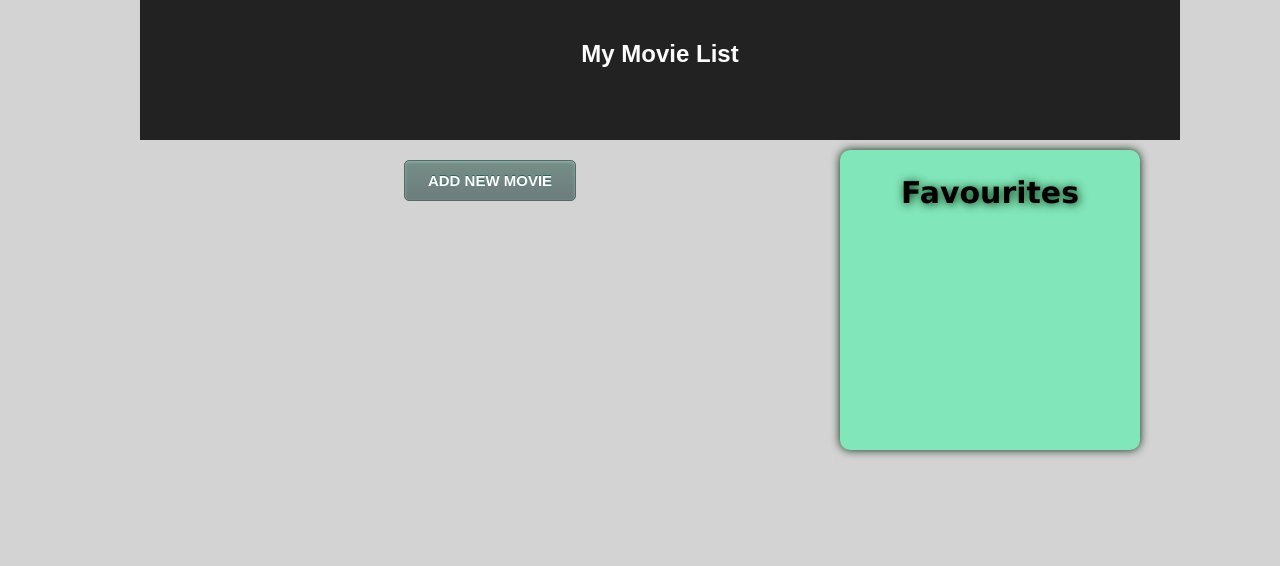
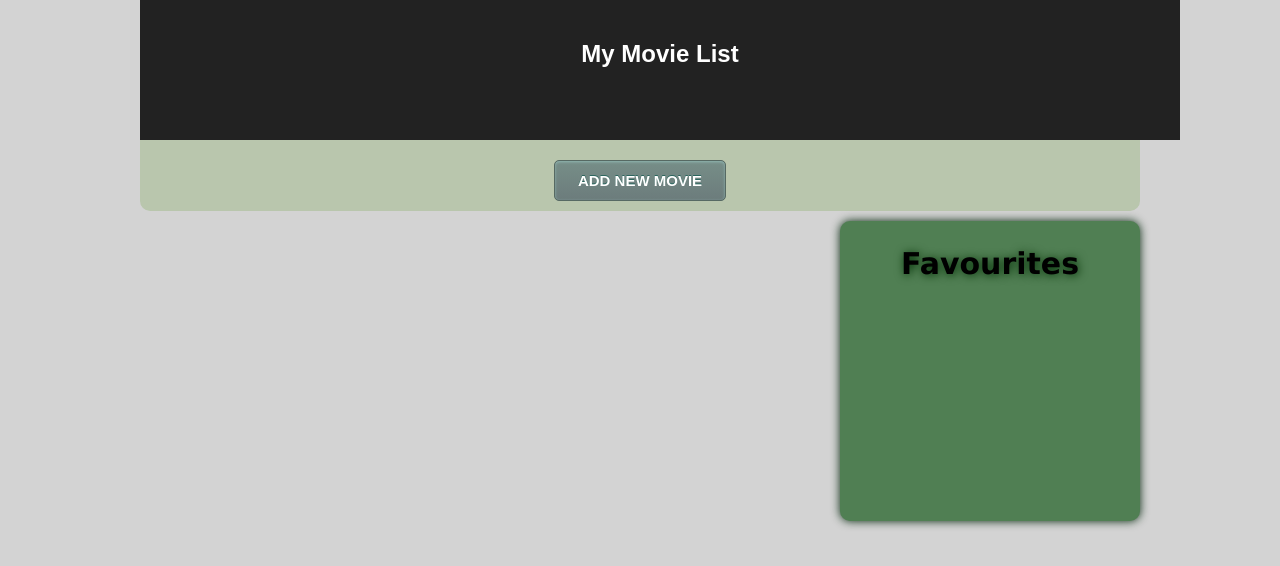
Before and after one commit to globant-ui-rosario/ruggero-nardi_rosario-web-ui-bootcamp-05-2017, a React (Create React App) app in the folder 05-UI-ReactJS/movies-exercise/: page / in a window 1280 px wide. Shown: the top 566 px of the page. Built offline with nearby package versions, Linux system fonts and the light colour scheme.

Commit message:
small changes to structure and styles

```diff
--- a/05-UI-ReactJS/movies-exercise/src/components/MovieList.js
+++ b/05-UI-ReactJS/movies-exercise/src/components/MovieList.js
@@ -36,36 +36,38 @@ class MovieList extends Component {
     };
     this.setState({ movieList: movieList });
   }
-  addToFavouriteList(index){
+  addToFavouriteList(index) {
     let movieList = this.state.movieList;
     movieList[index].favourite = true;
-    this.setState({movieList: movieList});
+    this.setState({ movieList: movieList });
   }
-  removeFromFavouriteList(index){
+  removeFromFavouriteList(index) {
     let movieList = this.state.movieList;
     movieList[index].favourite = false;
-    this.setState({movieList: movieList});
+    this.setState({ movieList: movieList });
   }
 
   prepareMovieTag(movie, index) {
     return (<Movie className="movie" key={index} index={index} title={movie.title} genre={movie.genre} year={movie.year} deleteMovie={this.deleteMovie.bind(this)} editMovie={this.editMovie.bind(this)} addToFavouriteList={this.addToFavouriteList.bind(this)} />);
   }
   prepareFavouriteMovieTag(movie, index) {
-    if(movie.favourite) {
-    return (
-      <div key={index} className="favourite-list-item">
-        {movie.title}
-        <button className="button-remove" onClick={ ()=>{this.removeFromFavouriteList(index)}}>X</button>
-      </div>
-    );
+    if (movie.favourite) {
+      return (
+        <div key={index} className="favourite-list-item">
+          {movie.title}
+          <button className="button-remove" onClick={() => { this.removeFromFavouriteList(index) }}>X</button>
+        </div>
+      );
     }
   }
 
   render() {
     return (
       <div>
+        <div className="button-add-container">
+          <button className="button-add button" onClick={this.addNewMovie.bind(this)}>ADD NEW MOVIE</button>
+        </div>
         <div className="list-container">
-          <button className="button-add button" onClick={this.addNewMovie.bind(this)}>ADD NEW MOVIE</button>
           {this.state.movieList.map(this.prepareMovieTag.bind(this))}
         </div>
         <div className="favourite-container">
--- a/05-UI-ReactJS/movies-exercise/src/components/movieList.css
+++ b/05-UI-ReactJS/movies-exercise/src/components/movieList.css
@@ -4,6 +4,12 @@
   display: block;
   float:left ;
   background-color: lightgrey;
+}
+.button-add-container {
+  width: 100%;
+  background-color: #b9c6ad;
+  border-bottom-right-radius: 10px;
+  border-bottom-left-radius: 10px;
 }
 .button-add {
   margin: 20px auto 10px;
@@ -48,11 +54,11 @@
 }
 .favourite-container {
   display: block;
-  float: left;
+  float: right;
   margin: 10px auto 0;
   width: 30%;
   min-height: 300px;
-  background-color: #81E6BA;
+  background-color: #507f53;
   color: #000000;
   font-family: verdana;
   font-weight: bold;
@@ -68,7 +74,7 @@
 }
 .favourite-movie {
   margin: auto;
-  width: 90%;
+  width: 100%;
 }
 .button-remove {
   float: right;
@@ -93,4 +99,8 @@
 .favourite-list-item {
 	clear:both;
 	font-size: 20px;
+  width: 100%;
+  margin: 5px 0 5px 0;
+  background-color: rgba(168, 219, 172, 0.5);
+  border-radius: 3px;
 }
```
